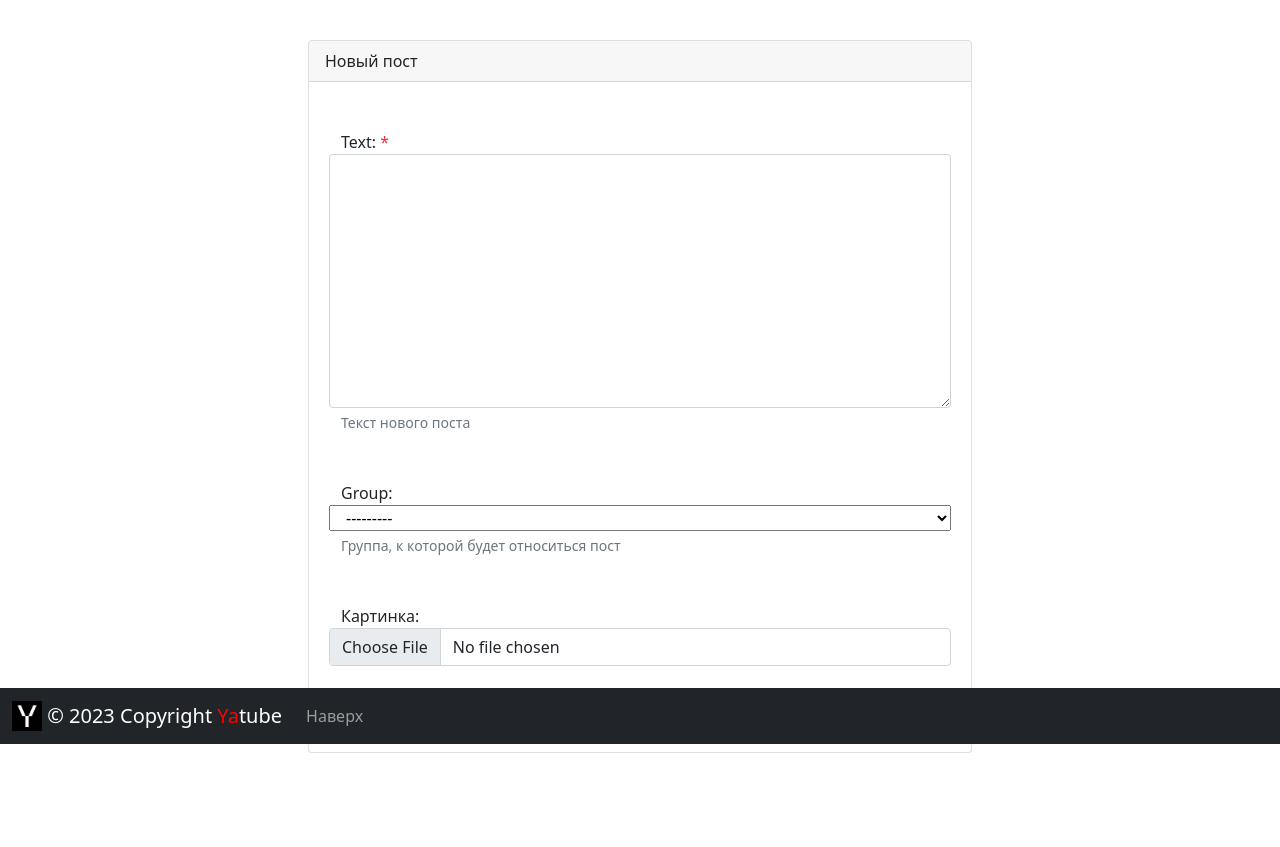
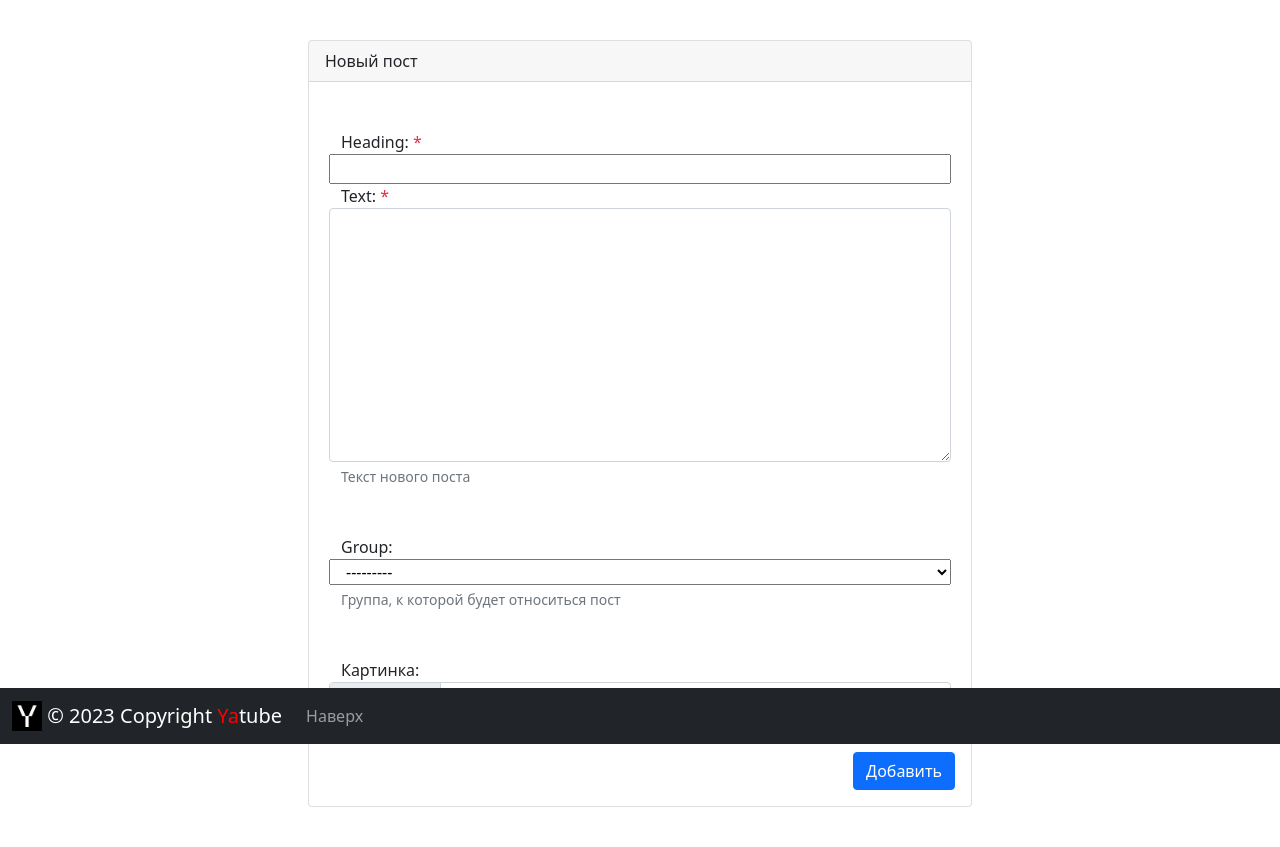
Before and after one commit to S-S-Belousov/hw05_final, a Django app: page /create/ in a window 1280 px wide. Shown: the part 56-903 px from the top of the page. Before the commit the page ends 809 px from the top, so only its background shows below. Run offline with Django 3.2, Linux system fonts and the light colour scheme; the visitor is signed in with stand-in values (Sample User, id 1); data that the repository does not hold is empty; some libraries are stand-ins or nearby versions.

Commit message:
Готовая версия

```diff
--- a/yatube/posts/forms.py
+++ b/yatube/posts/forms.py
@@ -7,6 +7,7 @@
     class Meta:
         model = Post
         fields = (
+            "heading",
             "text",
             "group",
             "image"
--- a/yatube/posts/models.py
+++ b/yatube/posts/models.py
@@ -14,6 +14,7 @@
 
 
 class Post(models.Model):
+    heading = models.CharField(max_length=200)
     text = models.TextField()
     pub_date = models.DateTimeField(auto_now_add=True)
     author = models.ForeignKey(
--- a/yatube/templates/posts/create_post.html
+++ b/yatube/templates/posts/create_post.html
@@ -20,6 +20,11 @@
               {% csrf_token %}
 
               <div class="form-group row my-3 p-3">
+                <label for="id_heading">
+                  {{ form.heading.label_tag }}
+                  <span class="required text-danger">*</span>
+                </label>
+                {{ form.heading }}
                 <label for="id_text">
                   {{ form.text.label_tag }}
                   <span class="required text-danger">*</span>
--- a/yatube/templates/posts/follow.html
+++ b/yatube/templates/posts/follow.html
@@ -16,6 +16,7 @@
   {% for post in page_obj %}
   <article>
     <div class="h-100 p-5 bg-light border rounded-3">
+      <h2> {{ post.heading }} </h2>
       <ul>
         <li>
           {% if post.author.get_full_name %}
--- a/yatube/templates/posts/group_list.html
+++ b/yatube/templates/posts/group_list.html
@@ -14,6 +14,7 @@
   {% for post in page_obj %}
   <article>
     <div class="h-100 p-5 bg-light border rounded-3">
+      <h2> {{ post.heading }} </h2>
       <ul>
         <li>
           Автор: {{ post.author.get_full_name }}
--- a/yatube/templates/posts/index.html
+++ b/yatube/templates/posts/index.html
@@ -12,6 +12,7 @@
   {% for post in page_obj %}
   <article>
     <div class="h-100 p-5 bg-light border rounded-3">
+      <h2> {{ post.heading }} </h2>
       <ul>
         <li>
           {% if post.author.get_full_name %}
--- a/yatube/templates/posts/post_detail.html
+++ b/yatube/templates/posts/post_detail.html
@@ -42,6 +42,7 @@
         </ul>
       </aside>
       <article class="col-12 col-md-9">
+        <h2> {{ post.heading }} </h2>
         {% thumbnail post.image "960x339" crop="center" upscale=True as im %}
         <img class="card-img my-2" src="{{ im.url }}">
         {% endthumbnail %}
--- a/yatube/templates/posts/profile.html
+++ b/yatube/templates/posts/profile.html
@@ -9,6 +9,7 @@
     <div class="h-100 p-5 bg-light border rounded-3">
         <article>
             <ul>
+                <h2> {{ post.heading }} </h2>
                 <li>
                     {% if post.author.get_full_name %}
                     Автор: {{ post.author.get_full_name }}
```
Also changed, not shown: yatube/posts/tests/test_forms.py (+3 -0 lines), yatube/posts/tests/variables.py (+2 -0 lines).
